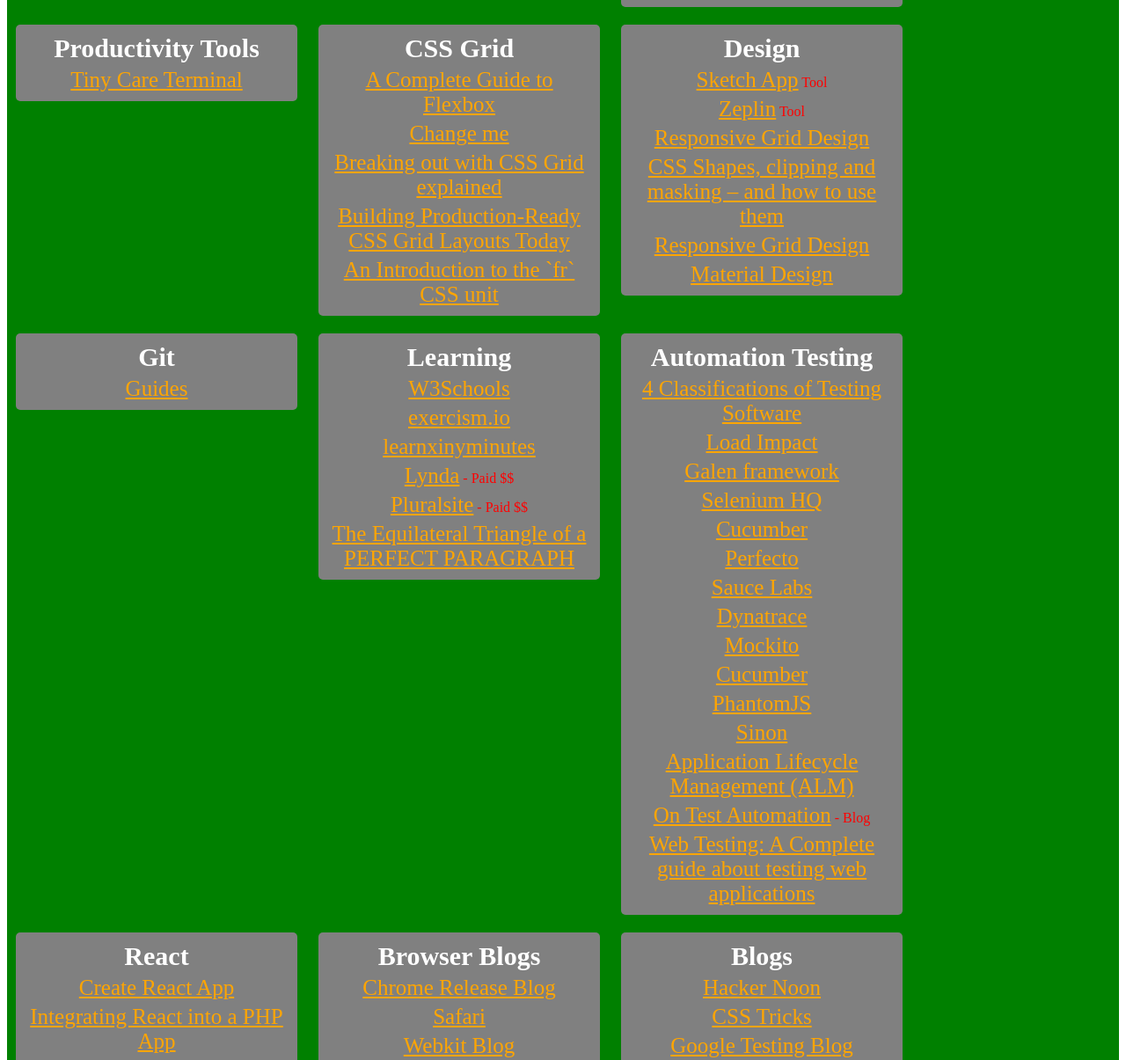
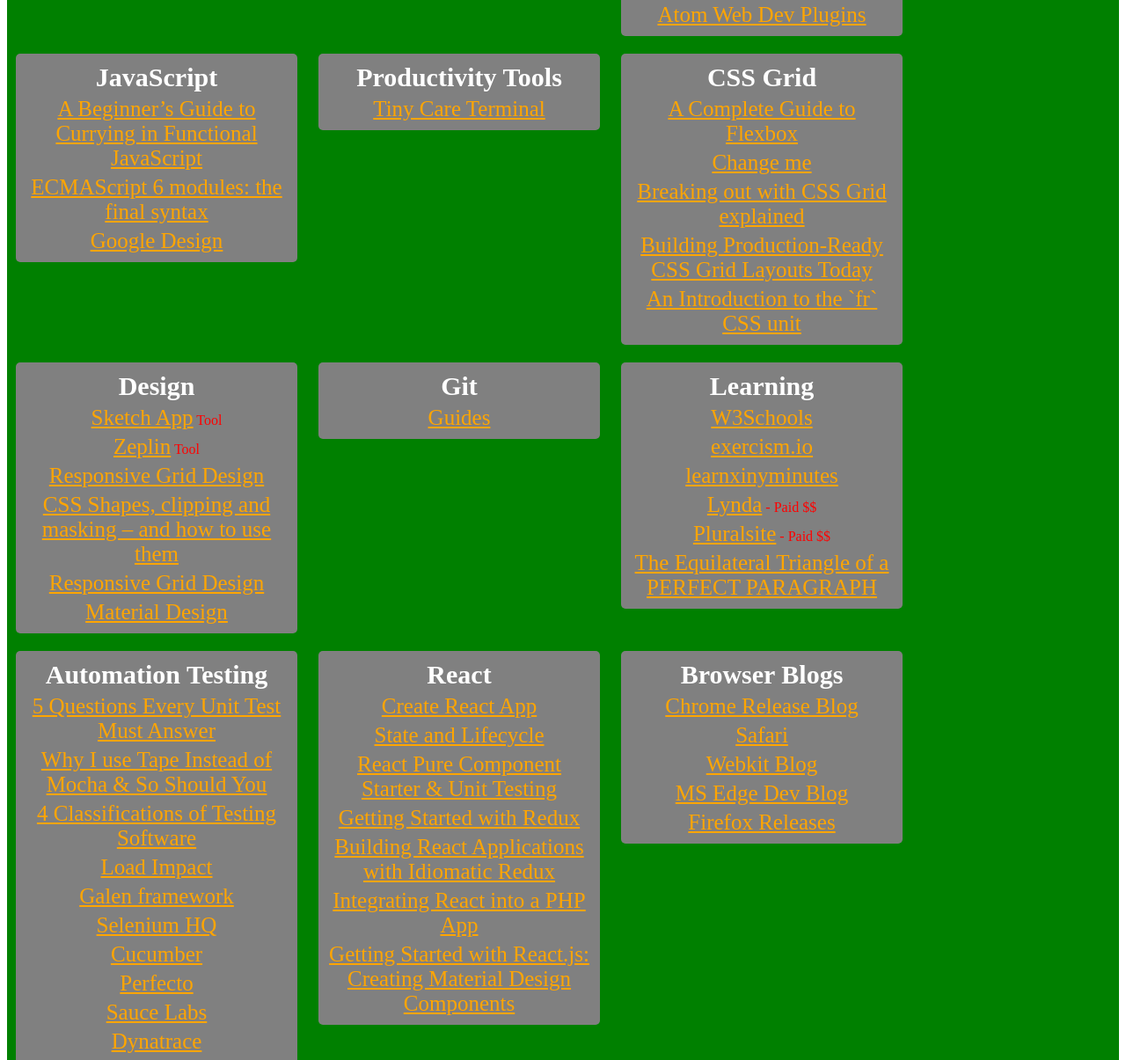
Before and after one commit to darkshelf/hello-foos, a plain HTML site: page index.html in a window 1280 px wide. Shown: the part 590-1795 px from the top of the page at 88% size. Drawn offline with Linux system fonts and the light colour scheme.

Commit message:
more links

```diff
--- a/index.html
+++ b/index.html
@@ -3,7 +3,11 @@
   <head>
     <meta charset="utf-8">
     <title>Developer Homepage - Mr. Foos</title>
+
+    <!-- These files will give CORS Errors without a web server -->
     <link rel="import" href="index.js">
+    <link rel="import" href="index.css">
+
     <style>
       #myLists {
         background-color: green;
@@ -88,11 +92,9 @@
     </style>
     <script>
     myObject = {
-      "fullList": {
-
-      }
-    }
-    </script>
+  fullList: {}
+};
+</script>
   </head>
   <body>
       <div id="myLists">
@@ -160,6 +162,23 @@
             </li>
             <li>
               <a href="https://www.sitepoint.com/practical-guide-css-variables-custom-properties/?utm_source=CSS-Weekly&utm_campaign=Issue-270&utm_medium=email">A Practical Guide to CSS Variables (Custom Properties)</a>
+            </li>
+            <li>
+              <a href="https://neliosoftware.com/blog/essential-atom-packages/">Atom Web Dev Plugins</a>
+            </li>
+        </ul>
+        <ul>
+            <li class="title">
+                JavaScript
+            </li>
+            <li>
+              <a href="https://www.sitepoint.com/currying-in-functional-javascript/">A Beginner’s Guide to Currying in Functional JavaScript</a>
+            </li>
+            <li>
+                <a href="http://2ality.com/2014/09/es6-modules-final.html">ECMAScript 6 modules: the final syntax</a>
+            </li>
+            <li>
+                <a href="https://www.youtube.com/channel/UClKO7be7O9cUGL94PHnAeOA">Google Design</a>
             </li>
         </ul>
         <ul>
@@ -250,6 +269,12 @@
                 Automation Testing
             </li>
             <li>
+              <a href="https://medium.com/javascript-scene/what-every-unit-test-needs-f6cd34d9836d">5 Questions Every Unit Test Must Answer</a>
+            </li>
+            <li>
+              <a href="https://medium.com/javascript-scene/why-i-use-tape-instead-of-mocha-so-should-you-6aa105d8eaf4">Why I use Tape Instead of Mocha & So Should You</a>
+            </li>
+            <li>
               <a href="http://amzotti.github.io/testing/2015/03/16/what-is-the-difference-between-a-test-runner-testing-framework-assertion-library-and-a-testing-plugin/">4 Classifications of Testing Software</a>
             </li>
             <li>
@@ -301,6 +326,18 @@
             </li>
             <li>
               <a href="https://github.com/facebookincubator/create-react-app">Create React App</a>
+            </li>
+            <li>
+              <a href="https://facebook.github.io/react/docs/state-and-lifecycle.html">State and Lifecycle</a>
+            </li>
+            <li>
+              <a href="https://github.com/ericelliott/react-pure-component-starter">React Pure Component Starter & Unit Testing</a>
+            </li>
+            <li>
+              <a href="https://egghead.io/courses/getting-started-with-redux">Getting Started with Redux</a>
+            </li>
+            <li>
+              <a href="https://egghead.io/courses/building-react-applications-with-idiomatic-redux">Building React Applications with Idiomatic Redux</a>
             </li>
             <li>
               <a href="https://www.slideshare.net/andrewrota/integrating-reactjs-into-a-php-application">Integrating React into a PHP App</a>
```
